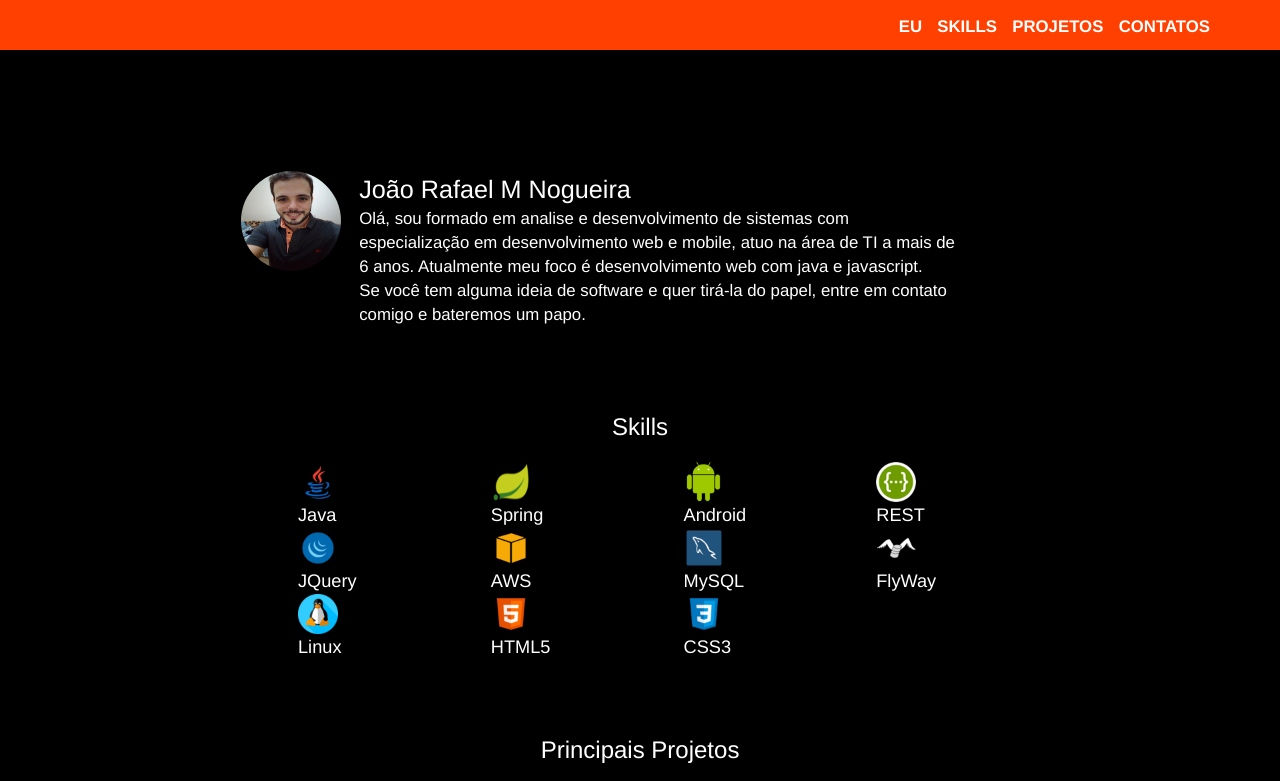
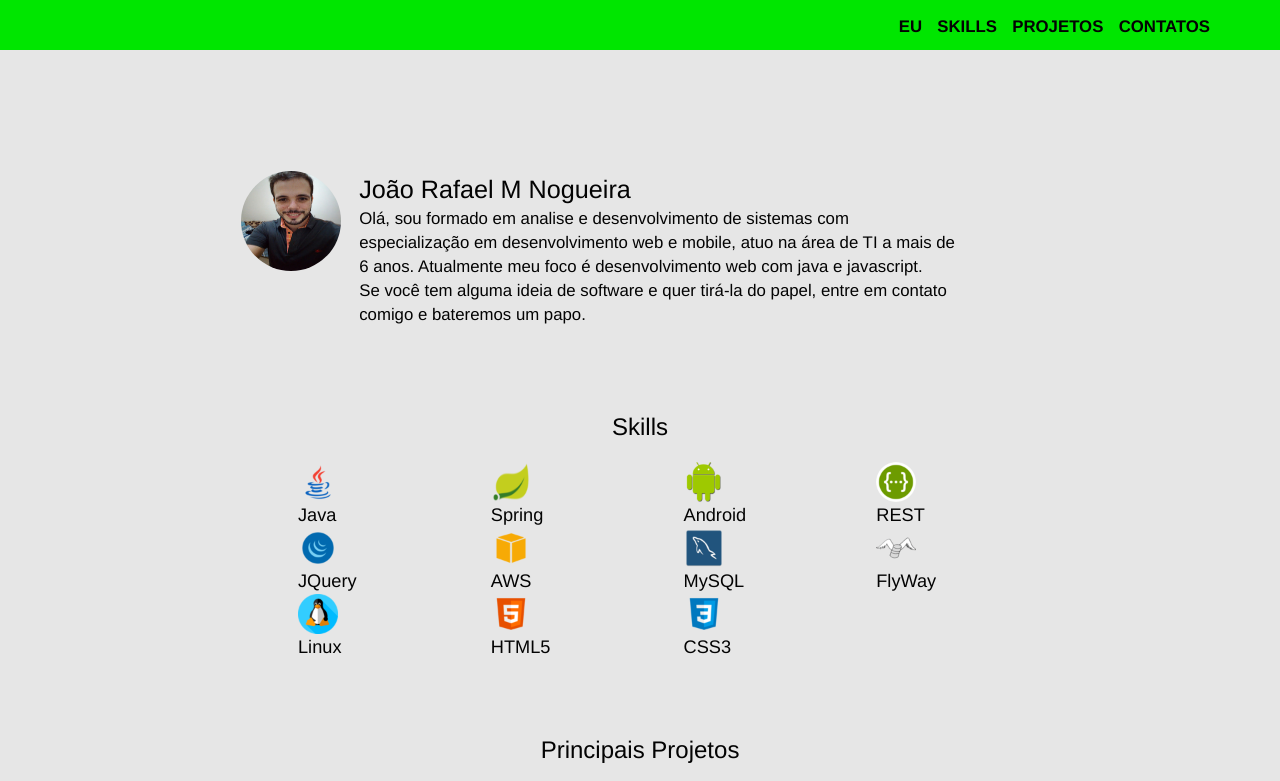
Before and after one commit to joaotux/joaotux.github.io, a plain HTML site: page index.html in a window 1280 px wide. Shown: the top 781 px of the page. Drawn offline with Linux system fonts and the light colour scheme.

Commit message:
modificado estilo css

```diff
--- a/src/css/estilo.css
+++ b/src/css/estilo.css
@@ -1,10 +1,10 @@
 body {
-    background-color:black;
+    background-color: #e6e6e6;
 }
 
 .navbar-modificada {
-    background-color: #ff4000;
-    border-color: #ff4000
+    background-color: #00e600;
+    border-color: #00e600
 }
 
 #liks-menu {
@@ -15,19 +15,19 @@ body {
 
 #liks-menu a{
     text-decoration: none;
-    color: #ffffff;
+    color: #030303;
     font-size: 1.2em;
     padding-left: 1%;
 }
 
 #liks-menu a:hover{
     text-decoration: none;
-    color: #b3b3b3;
+    color: #252323;
 }
 
 h3 {
     text-align: center;
-    color: #ffffff;
+    color: #030303;
 }
 
 /*EU*/
@@ -45,7 +45,7 @@ h3 {
 }
 
 #sobre-eu {
-    color: #ffffff;
+    color: #030303;
     font-size: 1.2em;
     padding-left:5%
 }
@@ -55,7 +55,7 @@ h3 {
     padding-top: 1%;
     padding-left: 20%;
     padding-right: 15%;
-    color: #ffffff;
+    color: #030303;
     font-size: 1.3em;
 }
 
@@ -70,7 +70,7 @@ h3 {
     padding-left: 15%;
     padding-right: 15%;
     font-size: 1.2em;
-    color: #ffffff
+    color: #030303
 }
 
 #contatos a {
@@ -81,5 +81,5 @@ h3 {
 #rodape {
     text-align: center;
     padding-top: 2%;
-    color: #ffffff
+    color: #030303
 }
```
